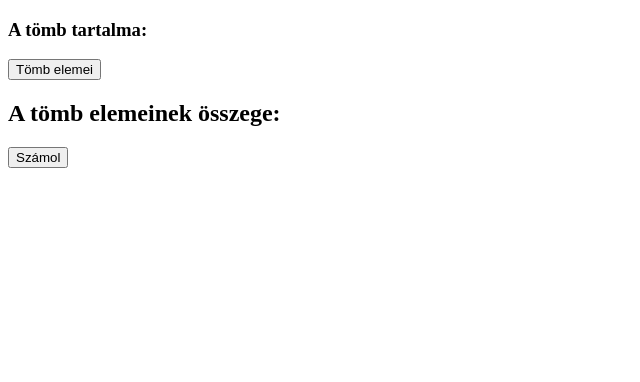
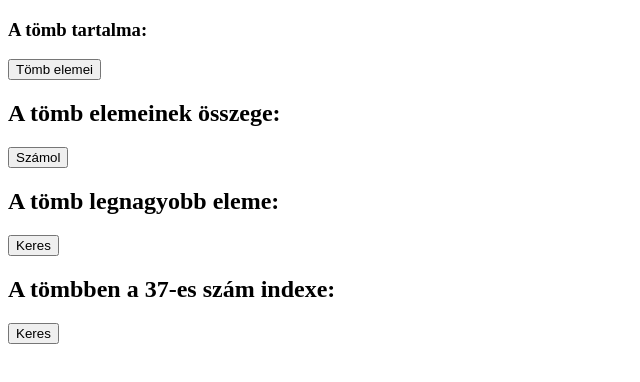
Before and after one commit to r0l6nd/prog_tetelek, a plain HTML site: page index.html in a window 1280 px wide. Shown: the whole page, without its empty margins (0-640 px from the left). Drawn offline with Linux system fonts and the light colour scheme.

Commit message:
kivalasztasok kesz

```diff
--- a/index.html
+++ b/index.html
@@ -18,7 +18,18 @@
         <button onclick="osszegzes()">Számol</button>
     </div>
 
+    <div>
+        <h2>A tömb legnagyobb eleme: <span id="max"></span> </h2>
+        <button onclick="maxKivalasztas()">Keres</button>
+    </div>
+
+    <div>
+        <h2>A tömbben a 37-es szám indexe: <span id="index"></span> </h2>
+        <button onclick="kivalasztas(37)">Keres</button>
+    </div>
+
     <script src="js/tomb.js"></script>
     <script src="js/osszegzes.js"></script>
+    <script src="js/kivalasztasok.js"></script>
 </body>
 </html>
--- /dev/null
+++ b/js/kivalasztasok.js
@@ -0,0 +1,19 @@
+function maxKivalasztas(){
+    let max = tomb[0];
+
+    for(let i=1; i<tomb.length; i++)
+        if(tomb[i] > max)
+            max = tomb[i];
+
+    document.getElementById("max").innerHTML = max;
+}
+
+function kivalasztas(szam){
+    let index = -1;
+
+    for(let i=0; i<tomb.length && index==-1; i++)
+        if(tomb[i] == szam)
+            index = i;
+
+    document.getElementById("index").innerHTML = index;
+}
--- a/js/tomb.js
+++ b/js/tomb.js
@@ -1,4 +1,4 @@
-var tomb = [99, 18, 25, 3, 8, 110, 37, 26];
+var tomb = [99, 18, 25, 3, 8, 110, 37, 26, 112];
 
 function tombKiir(){
     let span = document.getElementById("tomb-elemei");
```
